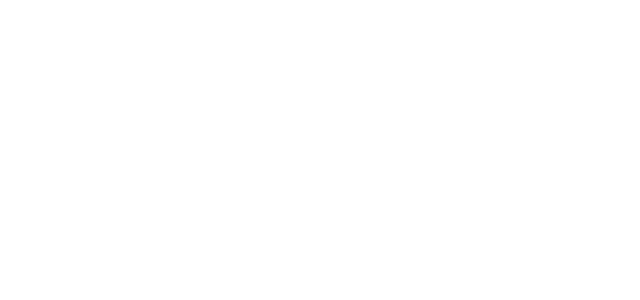
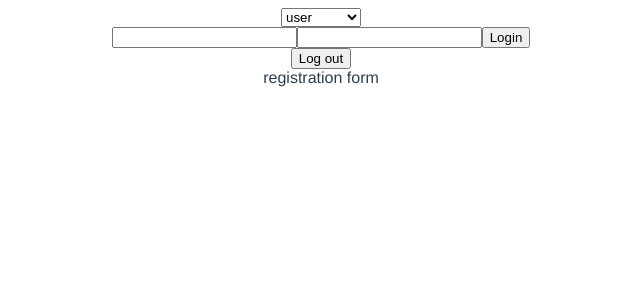
Before and after one commit to dmytromatros/true_staff, a Vue app: page /about in a window 1280 px wide. Before the commit this address had no page. Shown: the top 300 px of the page, without its empty margins (319-959 px from the left). Built offline with nearby package versions, Linux system fonts and the light colour scheme.

Commit message:
Added router name checking to redirect to the correct page

```diff
--- a/router.js
+++ b/router.js
@@ -5,7 +5,8 @@
     // System
 
     app.post('/api/registration', require('./routes/system/registration'))
-    app.post('/api/login', require('./routes/system/login'))
+    app.post('/api/login-user', require('./routes/system/loginUser'))
+    app.post('/api/login-company', require('./routes/system/loginCompany'))
 
     // Users
 
--- a/src/App.vue
+++ b/src/App.vue
@@ -2,7 +2,21 @@
   <router-view />
 </template>
 
+<script>
+const { isAuth } = require("../utils/permission");
 
+export default {
+  mounted() {
+    isAuth();
+  },
+
+  watch: {
+    "$route.name"() {
+      isAuth();
+    },
+  },
+};
+</script>
 
 <style lang="scss">
 #app {
--- a/src/components/forms/LogInForm.vue
+++ b/src/components/forms/LogInForm.vue
@@ -1,10 +1,52 @@
 <template>
-  <div class="log-in-form">log in form</div>
+  <div class="log-in-form">
+    <select name="role" id="role" v-model="role">
+      <option value="company">Company</option>
+      <option value="user" selected>user</option>
+    </select>
+
+    <form class="log-in-form__form" @submit.prevent="loginFn">
+      <input type="email" v-model="login" />
+      <input type="password" v-model="password" />
+      <button type="submit">Login</button>
+    </form>
+
+    <button @click="logoutFn">Log out</button>
+  </div>
 </template>
 
   <script>
 export default {
   name: "LogInForm",
+  data() {
+    return {
+      login: "",
+      password: "",
+      role: "user",
+    };
+  },
+  methods: {
+    async loginFn() {
+      switch (this.role) {
+        case "user":
+          this.$store.dispatch("logInUserAction", {
+            email: this.login,
+            password: this.password,
+          });
+          break;
+
+        case "company":
+          this.$store.dispatch("logInCompanyAction", {
+            login: this.login,
+            password: this.password,
+          });
+          break;
+      }
+    },
+    async logoutFn() {
+      this.$store.dispatch("logOutAction");
+    },
+  },
 };
 </script>
 
--- a/src/router/index.js
+++ b/src/router/index.js
@@ -5,6 +5,11 @@
   {
     path: '/',
     name: 'login',
+    component: LogInView
+  },
+  {
+    path: '/about',
+    name: 'about',
     component: LogInView
   },
   // {
--- a/src/store/index.js
+++ b/src/store/index.js
@@ -1,18 +1,21 @@
 import { createStore } from 'vuex'
 import axios from "axios";
+
+const { isAuth } = require("../../utils/permission");
+
 
 export default createStore({
   state: {
     users: [],
     user: {},
-    isUser: false
+    role: ''
   },
   getters: {
   },
   mutations: {
     setUser: (state, data) => {
       state.user = data.data;
-      state.isUser = true;
+      state.role = 'user';
     },
     setUserList: (state, data) => {
       state.users = data.data;
@@ -22,14 +25,33 @@
 
     // System actios /////////////////////////////////////////////////////////////////////////////
 
-    logInAction: async ({ commit }, data) => {
+    logInUserAction: async ({ commit }, data) => {
       return new Promise(done => {
-        axios.post(`${process.env.VUE_APP_BACKEND_URL}/api/login`, data)
+        axios.post(`${process.env.VUE_APP_BACKEND_URL}/api/login-user`, data)
           .then(res => {
             commit('setUser', res.data);
 
             localStorage.setItem('token', res.data.data._id);
+            localStorage.setItem('role', 'user');
 
+            isAuth()
+
+            done(res.data)
+          })
+          .catch(err => done(err));
+      })
+    },
+
+
+    logInCompanyAction: async (context, data) => {
+      return new Promise(done => {
+        axios.post(`${process.env.VUE_APP_BACKEND_URL}/api/login-company`, data)
+          .then(res => {
+            // commit('setUser', res.data);
+
+            // localStorage.setItem('token', res.data.data._id);
+            // localStorage.setItem('role', 'user');
+            isAuth()
             done(res.data)
           })
           .catch(err => done(err));
@@ -39,7 +61,9 @@
 
     logOutAction: ({ commit }) => {
       localStorage.setItem('token', '');
+      localStorage.setItem('role', '');
       commit('setUser', {})
+      isAuth()
     },
 
     // User action ////////////////////////////////////////////////////////////////////////////////////
--- /dev/null
+++ b/utils/permission.js
@@ -0,0 +1,16 @@
+'use strict';
+import router from '@/router';
+
+function isAuth() {
+    const auth = localStorage.getItem('token') == '' ? false : true;
+
+    if (!auth) {
+        router.push('/');
+    } else {
+        if (router.currentRoute.value.name == 'login') {
+            router.push('/about');
+        }
+    }
+}
+
+export { isAuth };
```
Also changed, not shown: routes/system/loginCompany.js (added, +8 -0 lines), routes/system/loginUser.js (renamed from routes/system/login.js).
